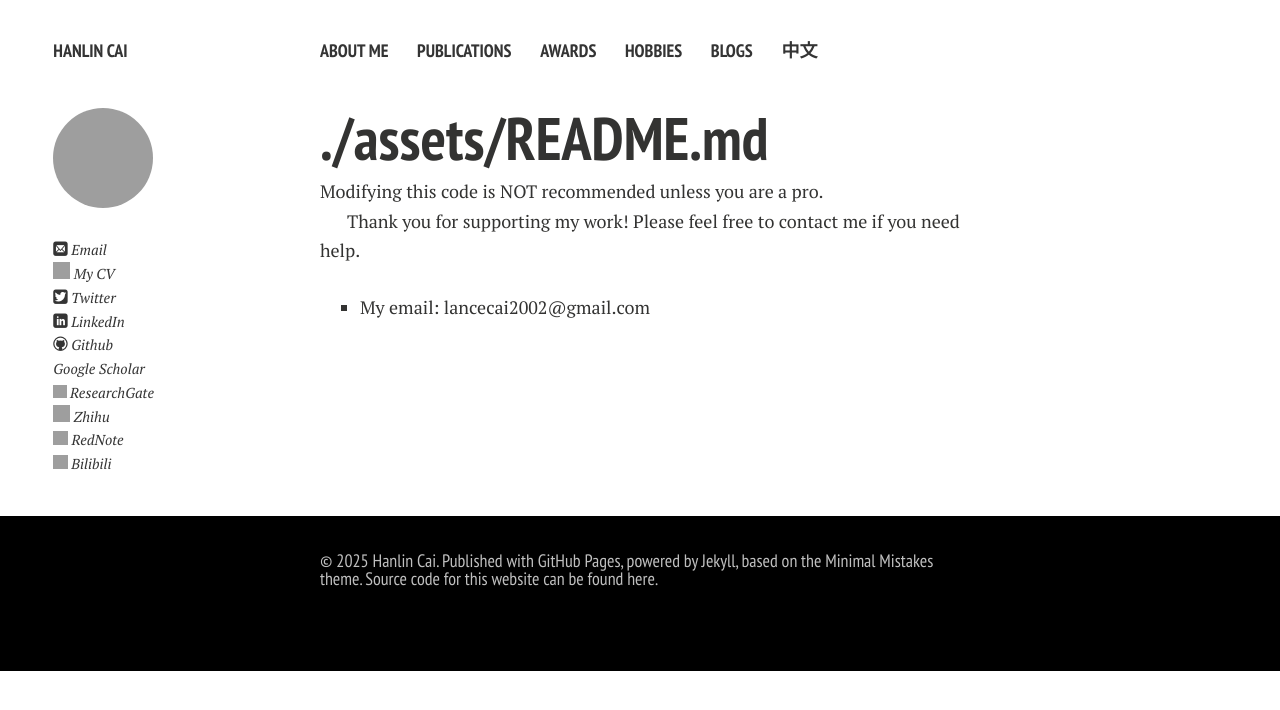
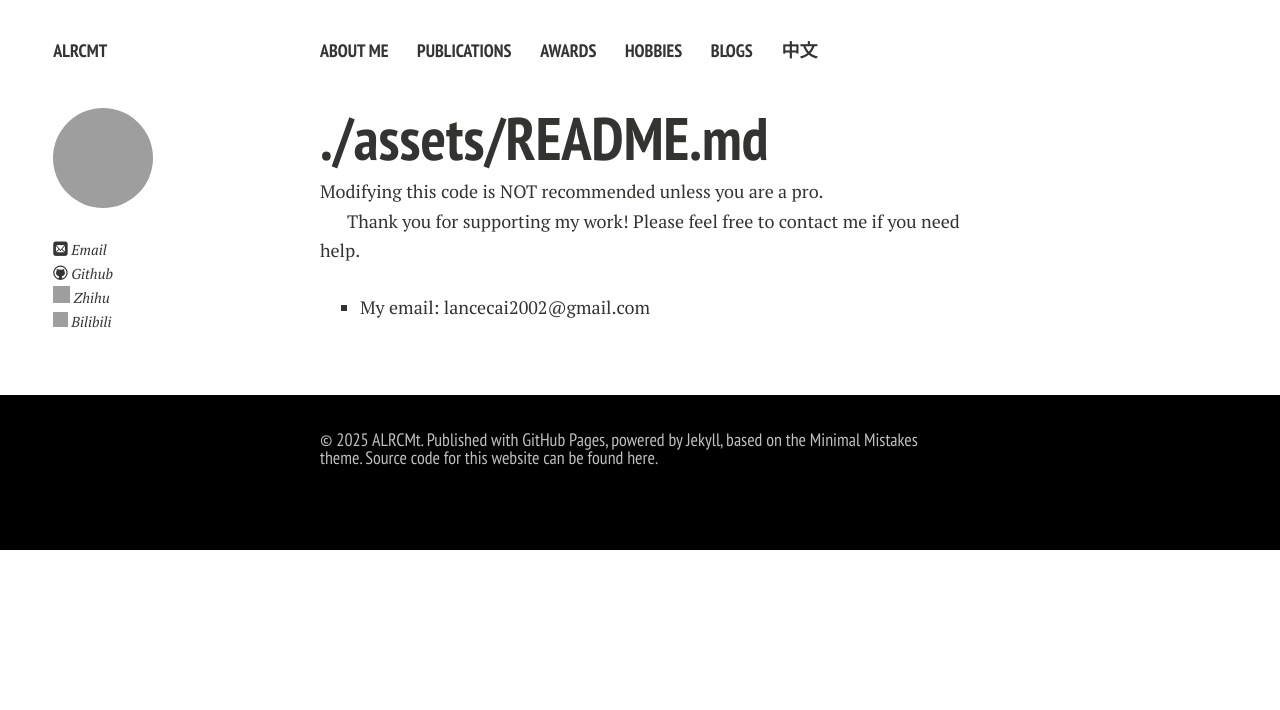
Before and after one commit to ALRCMt/personal-web, a Jekyll site: the page built from assets/README.md, in a window 1280 px wide. Shown: the top 710 px of the page. Built offline with Jekyll 4.4.1, drawn with Linux system fonts in a browser that asks for light colours; nearby versions of some CDN libraries; our own code applies the rules of GitHub Pages for plain Markdown files; comment, search, counter and statistics services are not loaded; a style sheet for code colours, icons or effects is not loaded; grey boxes are pictures that could not be loaded.

Commit message:
Update _config.yml

```diff
--- a/_config.yml
+++ b/_config.yml
@@ -1,9 +1,9 @@
 # --------------------------------------------------
 #  基本网站信息
 # --------------------------------------------------
-title: Hanlin Cai # 主站点标题（出现在浏览器选项卡和RSS中）
-tagline: Here is personal website of Hanlin Cai. Powered by Jekyll, based on the Minimal Mistakes theme.  ＃可选的短标语，某些布局使用
-description: Two roads diverged in woods, I took the one less traveled by. # 强烈建议使用SEO和社交卡
+title: ALRCMt # 主站点标题（出现在浏览器选项卡和RSS中）
+tagline: Here is personal website of ALRCMt.  ＃可选的短标语，某些布局使用
+description: To be, or not to be, that is the question.
 
 # TIP ── For local development you can comment out `url`
 # and build with relative paths. In production you want this set.
@@ -13,20 +13,20 @@ description: Two roads diverged in woods, I took the one less traveled by. # 强
 # 作者 /个人资料数据
 # --------------------------------------------------
 owner:
-  name: Hanlin Cai
-  avatar: hanlin.jpg
+  name: ALRCMt
+  avatar: test.jpg
   # 简历：梦想大，保持积极，努力工作并享受旅程。
-  email: hc663@cam.ac.uk
-  cv: https://caihanlin.com/file/CV-HanlinCAI.pdf
+  email: alrcmt86@outlook.com
+  # cv: https://caihanlin.com/file/CV-HanlinCAI.pdf
 
   #社交网络链接在作者Bio侧边栏中使用。更新并根据需要删除。
-  twitter: lancecai2002
-  github: GuangLun2000
-  linkedin: hanlincai
-  scholar: https://scholar.google.com/citations?user=8igSoWgAAAAJ
-  researchgate: https://www.researchgate.net/profile/Hanlin-Cai
-  zhihu: https://www.zhihu.com/people/chlire
-  xiaohongshu: 5c27848f0000000005030c6f
+  # twitter: lancecai2002
+  github: ALRCMt
+  # linkedin: hanlincai
+  # scholar: https://scholar.google.com/citations?user=8igSoWgAAAAJ
+  # researchgate: https://www.researchgate.net/profile/Hanlin-Cai
+  zhihu: https://www.zhihu.com/people/alrcmt
+  # xiaohongshu: 5c27848f0000000005030c6f
   bilibili: 297285769
   # facebook: caihanlin2002
   # instagram: lancecai2002
@@ -90,7 +90,7 @@ kramdown:
   #   coderay_css: class
 
 # --------------------------------------------------
-#  DISQUS COMMENT SYSTEM
+#  DISQUS评论系统
 # --------------------------------------------------
 disqus:
   shortname: lancecai
@@ -99,10 +99,10 @@ disqus:
 # exclude: ["lib", "config.rb", "Capfile", "config", "log", "Rakefile", "Rakefile.rb", "tmp", "less", "minimal-mistakes.sublime-project", "minimal-mistakes.sublime-workspace"]
 
 # --------------------------------------------------
-#  INCLUDE / EXCLUDE Lists
+#  包括 /排除列表
 # --------------------------------------------------
-include: [".htaccess"] # Files to force-include in the build
-exclude: # Folders/files ignored during build
+include: [".htaccess"] # 文件迫使构建中的内容
+exclude: # 构建过程中忽略的文件夹/文件
   - "lib"
   - "config.rb"
   - "Capfile"
```
